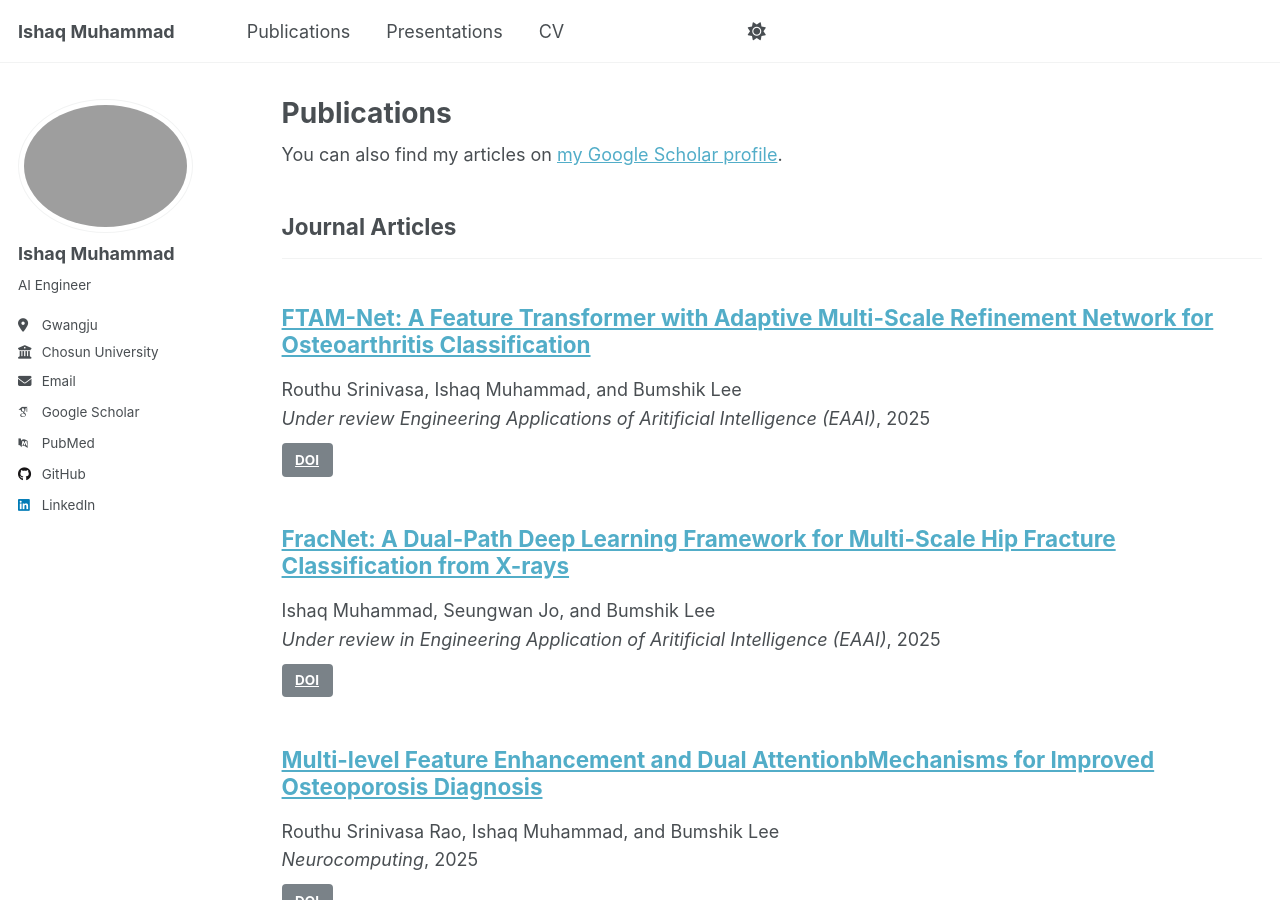
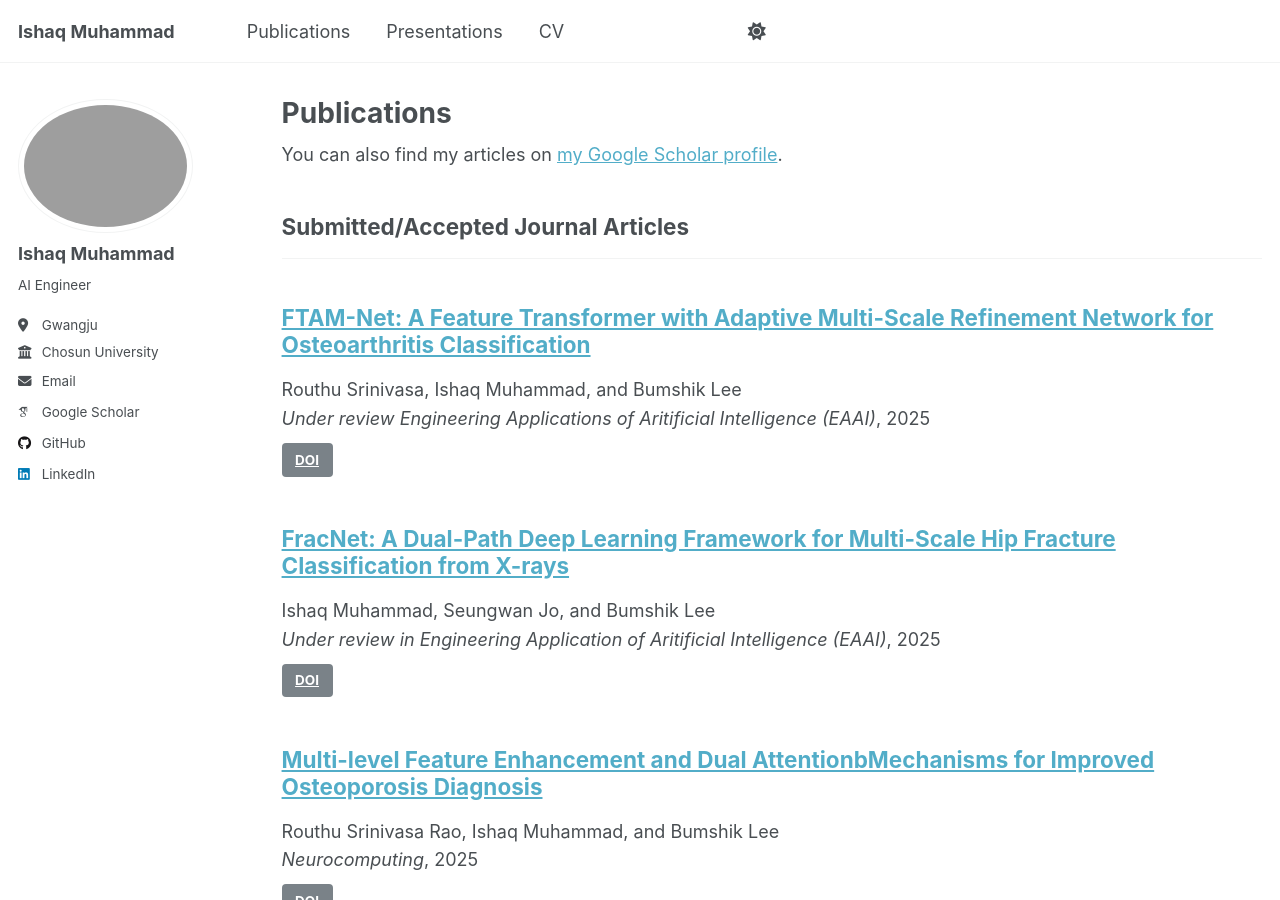
Before and after one commit to IshaqMKhan/IshaqMKhan.github.io, a Jekyll site: the page built from _pages/publications.html, in a window 1280 px wide and 900 px high. Built offline with Jekyll 4.4.1, drawn with Linux system fonts in a browser that asks for light colours; some web fonts are replaced; a script that is not in the unit is left out.

Commit message:
Update _config.yml

```diff
--- a/_config.yml
+++ b/_config.yml
@@ -38,7 +38,7 @@ author:
   impactstory      : # URL
   orcid            : # "http://orcid.org/yourorcidurl"
   semantic         : # URL
-  pubmed           : "https://www.ncbi.nlm.nih.gov/pubmed/?term=john+snow"
+  pubmed           : #"https://www.ncbi.nlm.nih.gov/pubmed/?term=john+snow"
   researchgate     : # URL
   scopus           : # URL
 
@@ -83,7 +83,7 @@ publication_category:
   books:
     title: 'Books'
   manuscripts:
-    title: 'Journal Articles'
+    title: 'Submitted/Accepted Journal Articles'
   conferences:
     title: 'Conference Papers'
 
```
